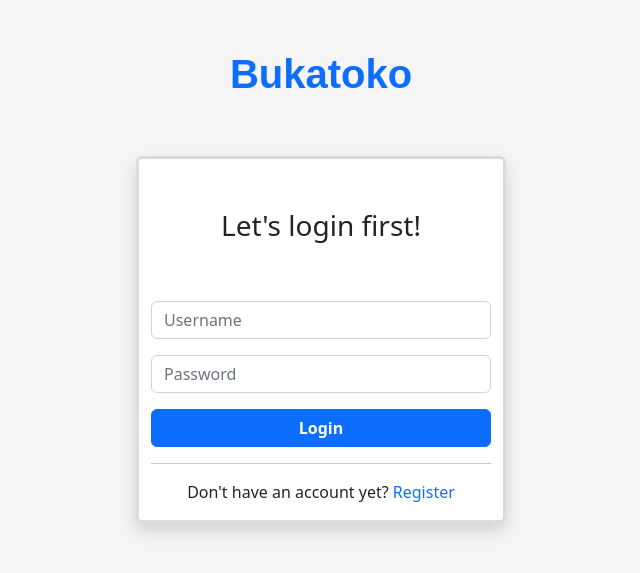
After one commit to aysrg9/bukatoko, a PHP site: page /buyer/login.php in a window 1280 px wide. The commit adds this page. Shown: the top 573 px of the page, without its empty margins (319-959 px from the left). Run offline with PHP 8.4, Linux system fonts and the light colour scheme.

Commit message:
add login page

```diff
--- a/assets/css/style.css
+++ b/assets/css/style.css
@@ -56,10 +56,10 @@ body {
   color: black;
 }
 
-#register {
-  height: 630px;
-  width: 378px;
-  border: 1px solid gainsboro;
+#container-form {
+  height: auto;
+  width: 370px;
+  border: 3px solid gainsboro;
   background-color: #ffffff;
   padding-top: 50px;
   margin-bottom: 60px;
--- /dev/null
+++ b/buyer/login.php
@@ -0,0 +1,49 @@
+<!doctype html>
+<html lang="en">
+
+<head>
+    <meta charset="utf-8">
+    <meta name="viewport" content="width=device-width, initial-scale=1">
+    <title>Login Acount</title>
+
+    <!-- CSS Bootstrap -->
+    <link href="https://cdn.jsdelivr.net/npm/bootstrap@5.2.0/dist/css/bootstrap.min.css" rel="stylesheet"
+        integrity="sha384-gH2yIJqKdNHPEq0n4Mqa/HGKIhSkIHeL5AyhkYV8i59U5AR6csBvApHHNl/vI1Bx" crossorigin="anonymous">
+
+    <!-- My CSS -->
+    <link rel="stylesheet" href="../assets/css/style.css">
+</head>
+
+<body>
+    <!-- Form Login -->
+    <h1 class="fw-bold text-primary text-center"
+        style="font-family: 'Kanit', sans-serif; padding-top: 50px; padding-bottom: 50px;">
+        Bukatoko
+    </h1>
+    <section id="container-form" class="container shadow rounded">
+        <form action="">
+            <h3 class="text-center" style="padding-bottom: 50px;">Let's login first!</h3>
+            <div class="mb-3">
+                <input type="text" class="form-control" id="username" placeholder="Username">
+            </div>
+            <div class="mb-3">
+                <input type="password" class="form-control" id="password" placeholder="Password">
+            </div>
+            <div class="d-grid gap-2">
+                <button type="submit" class="btn btn-primary fw-bold">Login</button>
+            </div>
+            <hr>
+
+            <p class="text-center">Don't have an account yet? <a class="text-primary" href="register.php"
+                    style="text-decoration: none;">Register</a></p>
+        </form>
+    </section>
+    <!-- End Form Login -->
+
+    <!-- JS Bootstrap -->
+    <script src="https://cdn.jsdelivr.net/npm/bootstrap@5.2.0/dist/js/bootstrap.bundle.min.js"
+        integrity="sha384-A3rJD856KowSb7dwlZdYEkO39Gagi7vIsF0jrRAoQmDKKtQBHUuLZ9AsSv4jD4Xa" crossorigin="anonymous">
+    </script>
+</body>
+
+</html>
--- a/buyer/register.php
+++ b/buyer/register.php
@@ -25,7 +25,7 @@
         style="font-family: 'Kanit', sans-serif; padding-top: 50px; padding-bottom: 50px;">
         Bukatoko
     </h1>
-    <section id="register" class="container shadow rounded">
+    <section id="container-form" class="container shadow rounded">
         <form action="">
             <h3 class="text-center" style="padding-bottom: 50px;">Register first, come on!</h3>
             <div class="mb-3">
@@ -52,7 +52,7 @@
             </div>
             <hr>
 
-            <p class="text-center">Already have an account? <a class="text-primary" href=""
+            <p class="text-center">Already have an account? <a class="text-primary" href="login.php"
                     style="text-decoration: none;">Login</a></p>
         </form>
     </section>
--- a/index.php
+++ b/index.php
@@ -40,8 +40,7 @@
                 <a class="navbar-brand fs-2 text-primary fw-bold" href=""
                     style="font-family: 'Kanit', sans-serif;">Bukatoko</a>
                 <form class="d-flex" role="search">
-                    <input class="input-search form-control me-2" type="search" placeholder="Search"
-                        aria-label="Search">
+                    <input class="input-search form-control" type="search" placeholder="Search" aria-label="Search">
                     <button class="btn btn-outline-primary d-none" type="submit"><i class="bi bi-search"></i></button>
                 </form>
                 <div id="button-navbar">
```
